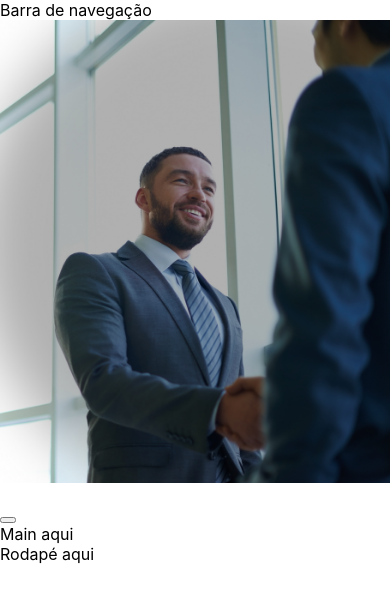
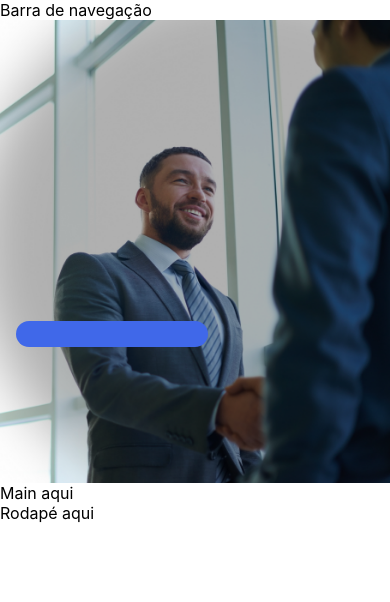
Before and after one commit to avilacamilla/malta-front-react, a React (Create React App) app: page / in a window 390 px wide. Shown: the top 602 px of the page. Built offline with nearby package versions, Linux system fonts and the light colour scheme.

Commit message:
style: Inicia processo de estilização do componente HeaderHero com mobile first

```diff
--- a/src/components/HeaderHero/headerHero.css
+++ b/src/components/HeaderHero/headerHero.css
@@ -7,9 +7,68 @@
 }
 
 @media (max-width: 600px) {
+    .header-hero-container {
+        display: flex;
+        justify-content: center;
+        align-items: center;
+        position: relative;
+    }
+
     .header-hero-mobile {
-      display: flex;
-      width: 100%;
+        display: flex;
+        width: 100%;
+    }
+
+    .header-hero-image {
+        display: none;
+        width: 100%;
+        height: auto;
+    }
+
+    .header-hero-content {
+        display: flex;
+        flex-direction: column;
+        width: 100%;
+        margin: 30% 0 0 0;
+        position: absolute;
+
+    }
+
+    .header-hero-description {
+        padding: 0 0 0 1rem;
+        margin: 0;
+        font-size: 1.2rem;
+        color: #FAFAFA;
+
+    }
+
+    .header-hero-title {
+        padding: 1rem 0 0 1rem;
+        margin: 0;
+        font-size: 2rem;
+        font-weight: 500;
+        color: #FAFAFA;
+        width: 68%;
+    }
+
+
+    .header-hero-button {
+        display: flex;
+        justify-content: center;
+        align-items: center;
+        width: 12rem;
+        margin: 2rem 0 0 1rem;
+        padding: .8rem 0;
+        font-size: 1rem;
+        color: #FAFAFA;
+        border: none;
+        border-radius: 2rem;
+        background-color: #4068e9;
+        cursor: pointer;
+    }
+
+    .header-hero-button:hover {
+        background-color:  #4068e9e1;
     }
 }
 
@@ -19,3 +78,20 @@
       width: 100%;
     }
 }
+
+
+
+
+
+
+@media (max-width: 600px) {
+    .header-hero-mobile {
+      display: block;
+    }
+}
+
+@media (min-width: 601px) {
+    .header-hero-desktop {
+      display: block;
+    }
+}
```
